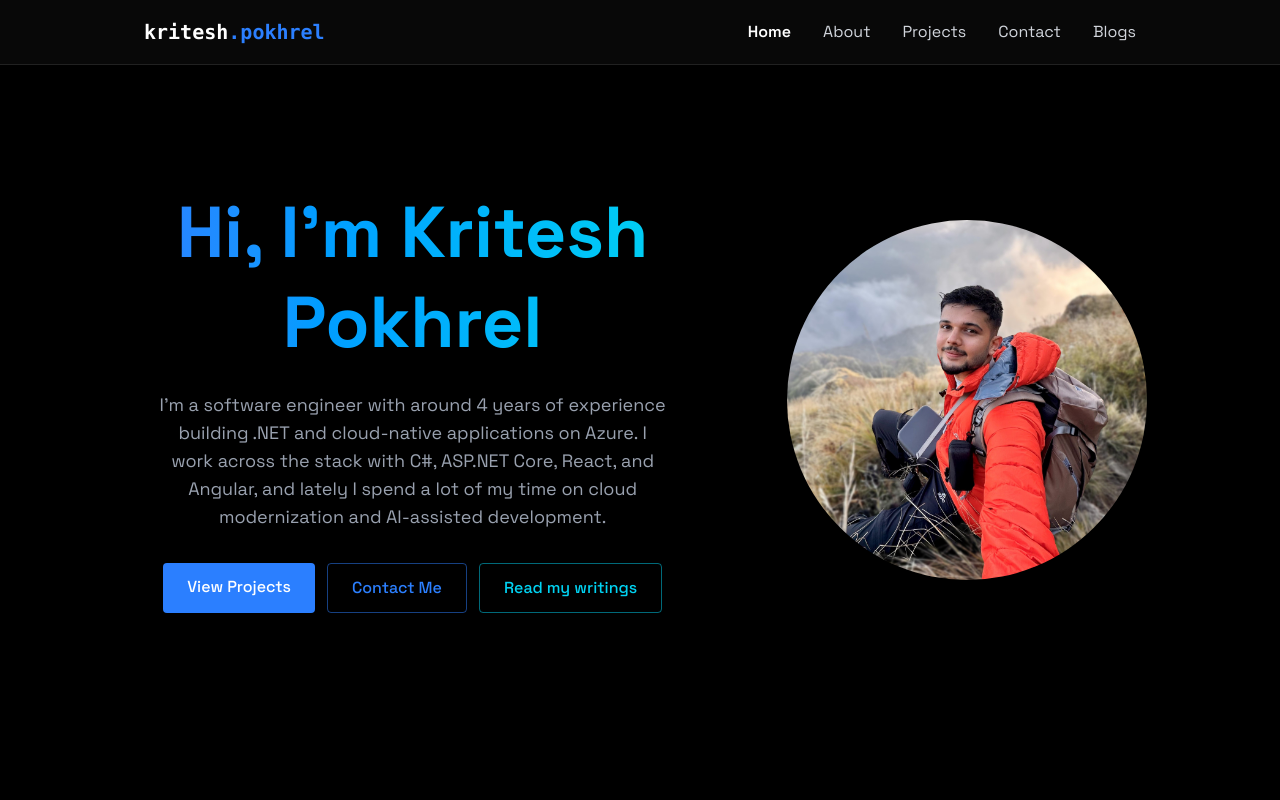
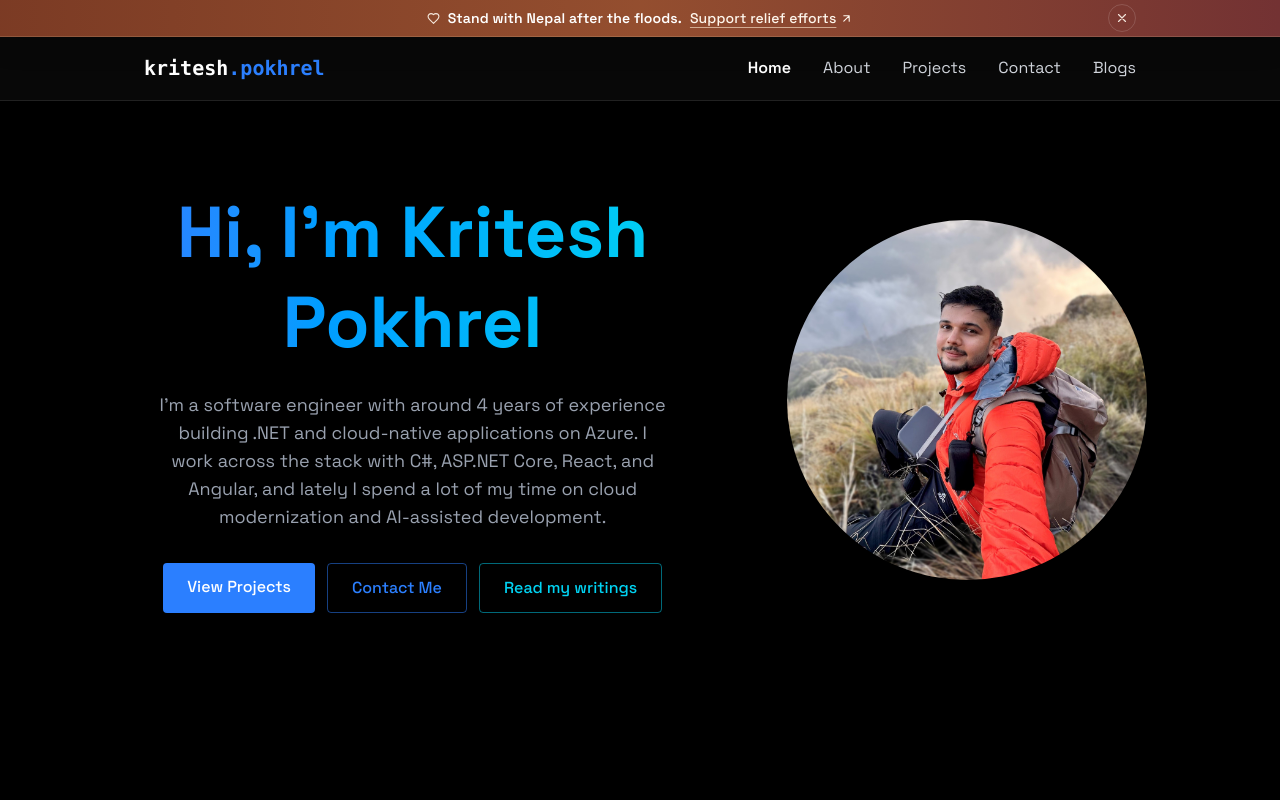
Before and after one commit to kriteshpokhrel/portfolio-react, a React (Vite) app: page / in a window 1280 px wide. Shown: the top 800 px of the page. Built offline with nearby package versions, Linux system fonts and the light colour scheme.

Commit message:
feat: added banner for flood relief with feature flag (#8)

```diff
--- a/src/App.jsx
+++ b/src/App.jsx
@@ -1,4 +1,4 @@
-import { useState, lazy, Suspense } from "react";
+import { useEffect, useState, lazy, Suspense } from "react";
 import "./App.css";
 import { Navbar } from "./components/Navbar";
 import { MobileMenu } from "./components/MobileMenu";
@@ -10,6 +10,7 @@ import { Routes, Route, useLocation } from "react-router-dom";
 
 const BlogList = lazy(() => import("./components/blogs/BlogList"));
 const BlogPostPage = lazy(() => import("./components/blogs/BlogPostPage"));
+const reliefBannerEnabled = import.meta.env.VITE_SHOW_RELIEF_BANNER !== "false";
 
 const RouteFallback = () => (
   <div className="min-h-screen flex items-center justify-center bg-black text-gray-400">
@@ -17,10 +18,109 @@ const RouteFallback = () => (
   </div>
 );
 
+const ReliefBanner = ({ onDismiss }) => {
+  return (
+    <div
+      className="fixed top-0 left-0 right-0 z-50 border-b border-amber-100/15 bg-[linear-gradient(90deg,rgba(130,62,38,0.95),rgba(157,83,50,0.94),rgba(122,53,54,0.94))] text-orange-50 shadow-[0_10px_24px_rgba(0,0,0,0.18)]"
+      role="region"
+      aria-label="Nepal disaster relief notice"
+    >
+      <div className="mx-auto grid min-h-9 max-w-5xl grid-cols-[1.75rem_minmax(0,1fr)_1.75rem] items-center gap-2 px-4 py-1 sm:gap-3">
+        <div
+          className="h-7 w-7 justify-self-start"
+          aria-hidden="true"
+        />
+
+        <div className="flex min-w-0 items-center justify-center gap-2 text-center text-[13px] font-medium tracking-[0.01em] text-orange-50/95 sm:text-sm">
+          <svg
+            className="h-[13px] w-[13px] shrink-0 text-orange-50/90"
+            viewBox="0 0 24 24"
+            fill="none"
+            stroke="currentColor"
+            strokeWidth="2"
+            strokeLinecap="round"
+            strokeLinejoin="round"
+            aria-hidden="true"
+            focusable="false"
+          >
+            <path d="M19 14c1.49-1.46 3-3.21 3-5.5A5.5 5.5 0 0 0 16.5 3c-1.76 0-3 .5-4.5 2-1.5-1.5-2.74-2-4.5-2A5.5 5.5 0 0 0 2 8.5c0 2.3 1.5 4.05 3 5.5l7 7Z" />
+          </svg>
+
+          <p className="min-w-0">
+            <span className="mr-2 font-semibold text-white">
+              Stand with Nepal after the floods.
+            </span>
+            <a
+              href="https://pmdrf.nchl.com.np/"
+              target="_blank"
+              rel="noopener noreferrer"
+              aria-label="Support Nepal flood relief through the official disaster relief fund, opens in a new tab"
+              className="inline-flex items-center justify-center gap-1 text-orange-50 underline decoration-orange-100/60 underline-offset-4 transition hover:text-white"
+            >
+              Support relief efforts
+              <svg
+                className="h-[13px] w-[13px] shrink-0"
+                viewBox="0 0 24 24"
+                fill="none"
+                stroke="currentColor"
+                strokeWidth="2"
+                strokeLinecap="round"
+                strokeLinejoin="round"
+                aria-hidden="true"
+                focusable="false"
+              >
+                <path d="M7 7h10v10M7 17 17 7" />
+              </svg>
+            </a>
+          </p>
+        </div>
+
+        <button
+          type="button"
+          onClick={onDismiss}
+          aria-label="Dismiss the Nepal relief notice"
+          className="inline-flex h-7 w-7 shrink-0 items-center justify-center rounded-full border border-white/15 text-orange-50/90 transition hover:border-white/30 hover:bg-white/10 hover:text-white"
+        >
+          <svg
+            className="h-[14px] w-[14px]"
+            viewBox="0 0 24 24"
+            fill="none"
+            stroke="currentColor"
+            strokeWidth="2"
+            strokeLinecap="round"
+            strokeLinejoin="round"
+            aria-hidden="true"
+            focusable="false"
+          >
+            <path d="M18 6 6 18M6 6l12 12" />
+          </svg>
+        </button>
+      </div>
+    </div>
+  );
+};
+
 function App() {
   const [menuOpen, setMenuOpen] = useState(false);
+  const [showReliefBanner, setShowReliefBanner] = useState(true);
   const { pathname } = useLocation();
   const isHome = pathname === "/";
+  const displayReliefBanner = reliefBannerEnabled && showReliefBanner;
+
+  useEffect(() => {
+    document.documentElement.style.setProperty(
+      "--site-top-offset",
+      displayReliefBanner ? "6.25rem" : "5rem"
+    );
+
+    return () => {
+      document.documentElement.style.setProperty("--site-top-offset", "5rem");
+    };
+  }, [displayReliefBanner]);
+
+  const dismissReliefBanner = () => {
+    setShowReliefBanner(false);
+  };
 
   return (
     <>
@@ -30,8 +130,19 @@ function App() {
       >
         Skip to content
       </a>
-      <Navbar menuOpen={menuOpen} setMenuOpen={setMenuOpen} />
-      {isHome && <MobileMenu menuOpen={menuOpen} setMenuOpen={setMenuOpen} />}
+      {displayReliefBanner && <ReliefBanner onDismiss={dismissReliefBanner} />}
+      <Navbar
+        menuOpen={menuOpen}
+        setMenuOpen={setMenuOpen}
+        hasTopBanner={displayReliefBanner}
+      />
+      {isHome && (
+        <MobileMenu
+          menuOpen={menuOpen}
+          setMenuOpen={setMenuOpen}
+          hasTopBanner={displayReliefBanner}
+        />
+      )}
       <main id="main-content">
         <Suspense fallback={<RouteFallback />}>
           <Routes>
--- a/src/components/MobileMenu.jsx
+++ b/src/components/MobileMenu.jsx
@@ -1,6 +1,6 @@
 import { renderNavLinks } from "../helpers/RenderNavigationLinks";
 
-export const MobileMenu = ({ menuOpen, setMenuOpen }) => {
+export const MobileMenu = ({ menuOpen, setMenuOpen, hasTopBanner = false }) => {
   const itemClass = `text-2xl font-semibold text-white my-4 transform transition-transform duration-300
     ${menuOpen ? "opacity-100 translate-y-0" : "opacity-0 translate-y-5"}`;
 
@@ -10,11 +10,14 @@ export const MobileMenu = ({ menuOpen, setMenuOpen }) => {
       role="dialog"
       aria-modal="true"
       aria-label="Site navigation"
-      className={`fixed top-0 left-0 w-full bg-[rgba(10,10,10,0.8)] z-40 flex flex-col items-center justify-center
+      className={`fixed left-0 w-full bg-[rgba(10,10,10,0.8)] z-40 flex flex-col items-center justify-center
                      transition-all duration-300 ease-in-out
+                     ${hasTopBanner ? "top-[2.25rem]" : "top-0"}
 
                      ${menuOpen
-          ? "h-screen opacity-100 pointer-events-auto"
+          ? hasTopBanner
+            ? "h-[calc(100vh-2.25rem)] opacity-100 pointer-events-auto"
+            : "h-screen opacity-100 pointer-events-auto"
           : "h-0 opacity-0 pointer-events-none"
         }
                    `}
--- a/src/components/Navbar.jsx
+++ b/src/components/Navbar.jsx
@@ -1,8 +1,8 @@
+import { useEffect, useState } from "react";
 import { Link, useLocation } from "react-router-dom";
 import { renderNavLinks } from "../helpers/RenderNavigationLinks";
-import { useEffect, useState } from "react";
 
-export const Navbar = ({ menuOpen, setMenuOpen }) => {
+export const Navbar = ({ menuOpen, setMenuOpen, hasTopBanner = false }) => {
   const [activeSection, setActiveSection] = useState("home");
 
   useEffect(() => {
@@ -36,7 +36,10 @@ export const Navbar = ({ menuOpen, setMenuOpen }) => {
   }, [isHome]);
 
   return (
-    <nav className="fixed top-0 w-full z-40 bg-[rgba(10,10,10,0.8)] backdrop-blur-lg border-b border-white/10 shadow-lg">
+    <nav
+      className={`fixed w-full z-40 bg-[rgba(10,10,10,0.8)] backdrop-blur-lg border-b border-white/10 shadow-lg transition-[top] duration-300 ${hasTopBanner ? "top-[2.25rem]" : "top-0"
+        }`}
+    >
       <div className="max-w-5xl mx-auto px-4">
         <div className="flex justify-between items-center h-16">
 
--- a/src/index.css
+++ b/src/index.css
@@ -1,9 +1,13 @@
 @import "tailwindcss";
+
+:root {
+  --site-top-offset: 5rem;
+}
 
 html {
   scroll-behavior: smooth;
   /* Offset anchor jumps so section headings clear the fixed navbar. */
-  scroll-padding-top: 5rem;
+  scroll-padding-top: var(--site-top-offset);
 }
 
 html,
@@ -62,7 +66,7 @@ body {
 
 /* Offset heading anchor jumps (TOC links) below the fixed navbar. */
 .markdown-body :is(h1, h2, h3, h4, h5, h6) {
-  scroll-margin-top: 5rem;
+  scroll-margin-top: var(--site-top-offset);
 }
 
 .reveal {
```
Also changed, not shown: src/vite-env.d.ts (+8 -0 lines).
